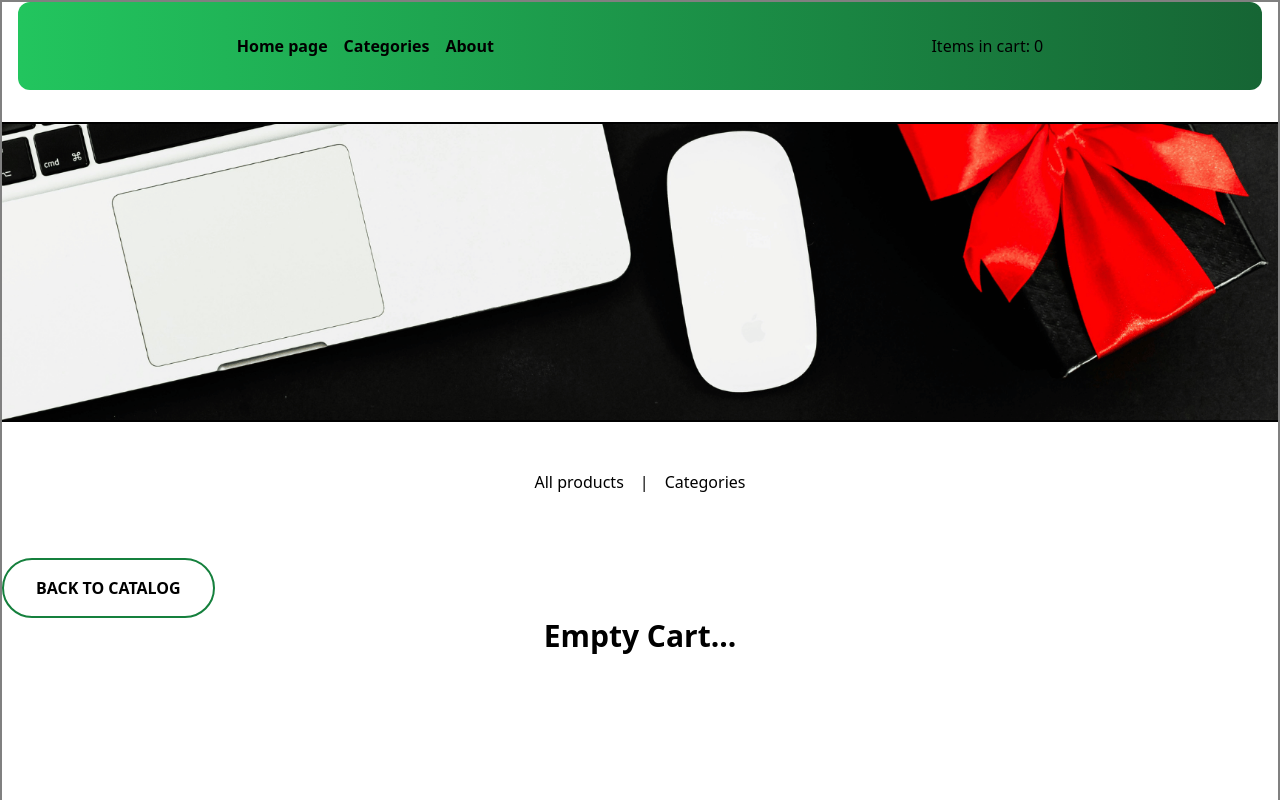
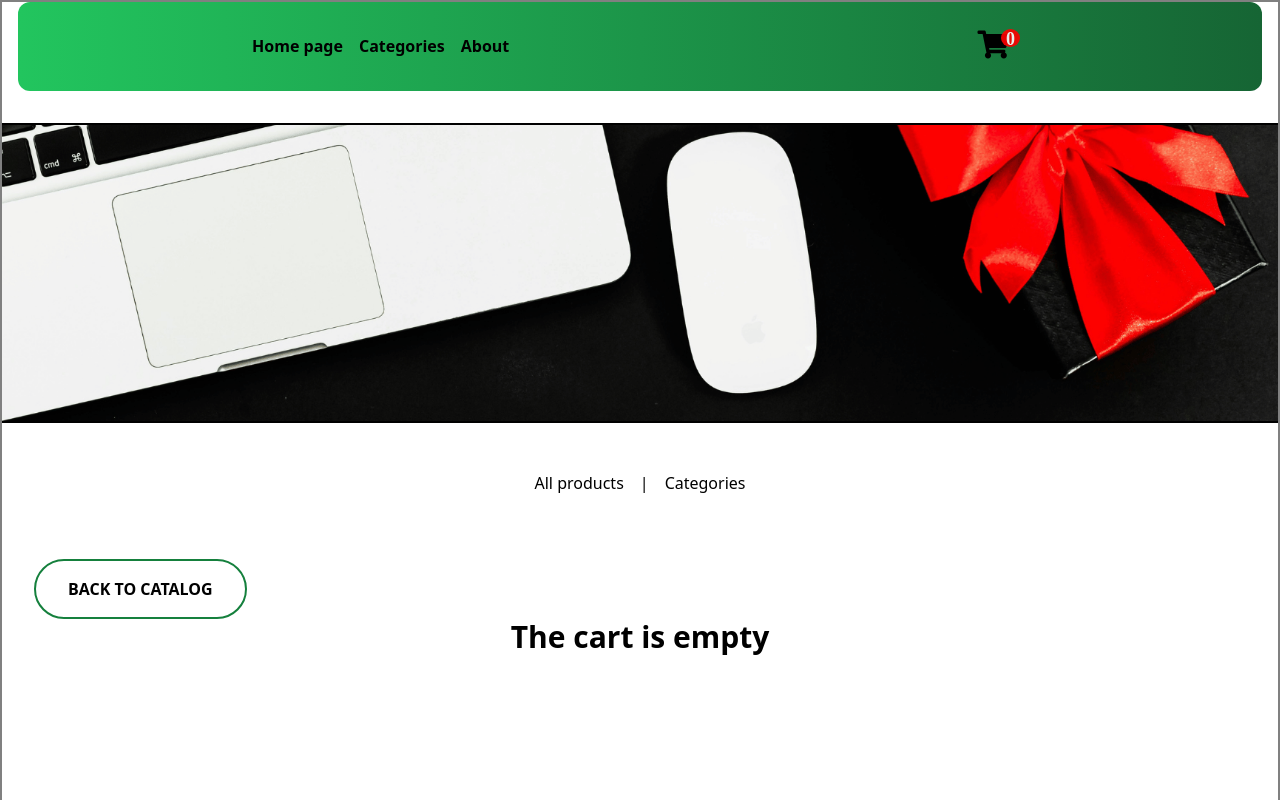
Before and after one commit to MateuszKuruc/vue-shopping-cart, a Vue app: page /cart in a window 1280 px wide. Shown: the top 800 px of the page. Built offline with nearby package versions, Linux system fonts and the light colour scheme.

Commit message:
add shopping cart icon with dynamic info on items stored

```diff
--- a/index.html
+++ b/index.html
@@ -5,6 +5,7 @@
     <link rel="icon" href="/favicon.ico">
     <meta name="viewport" content="width=device-width, initial-scale=1.0">
     <title>Vite App</title>
+    <link href="https://use.fontawesome.com/releases/v5.0.1/css/all.css" rel="stylesheet">
   </head>
   <body>
     <div id="app"></div>
--- a/src/assets/style.css
+++ b/src/assets/style.css
@@ -28,3 +28,20 @@ body {
   margin: auto;
   border: 2px solid gray;
 }
+
+.badge:after {
+  content: attr(value);
+  font-size: 18px;
+  color: #fff;
+  background: red;
+  border-radius: 50%;
+  padding: 0 5px;
+  position: relative;
+  left: -8px;
+  top: -10px;
+  opacity: 0.9;
+}
+
+.badge {
+  font-size: 28px;
+}
--- a/src/components/NavBar.vue
+++ b/src/components/NavBar.vue
@@ -1,14 +1,14 @@
 <template>
   <nav
-    class="sticky top-0 flex justify-around py-8 mx-4 mb-8 rounded-xl bg-gradient-to-r from-green-500 to-green-800 "
+    class="sticky top-0 flex justify-around py-8 mx-4 mb-8 rounded-xl bg-gradient-to-r from-green-500 to-green-800"
   >
     <ul class="flex gap-4 font-bold">
       <router-link to="/">Home page</router-link>
       <router-link to="/categories">Categories</router-link>
       <router-link to="/about">About</router-link>
     </ul>
-    <div class="cart-items" @click="router.push({ name: 'CartView' })">
-      <p>Items in cart: {{ itemsTotal }}</p>
+    <div @click="router.push({ name: 'CartView' })">
+      <i class="fa badge fa-lg cursor-pointer" :value="itemsTotal">&#xf07a;</i>
     </div>
   </nav>
 </template>
--- a/src/views/ShoppingCart.vue
+++ b/src/views/ShoppingCart.vue
@@ -1,7 +1,7 @@
 <template>
-  <BackButton @click="router.push({ name: 'Catalog' })" />
+  <BackButton class="ml-8" @click="router.push({ name: 'Catalog' })" />
   <div class="text-center" v-if="!productStore.cart.length">
-    <h1 class="text-3xl font-bold">Empty Cart...</h1>
+    <h1 class="text-3xl font-bold">The cart is empty</h1>
   </div>
   <div class="cart-items" v-else>
     <div class="cart-item" v-for="product in productStore.cart" :key="product.id">
```
